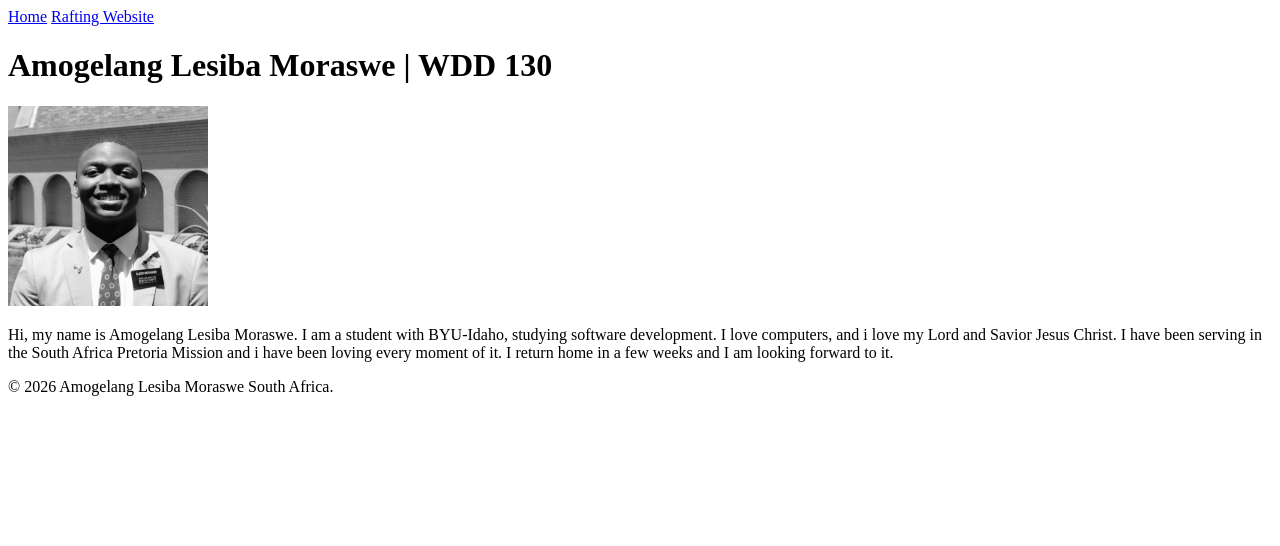
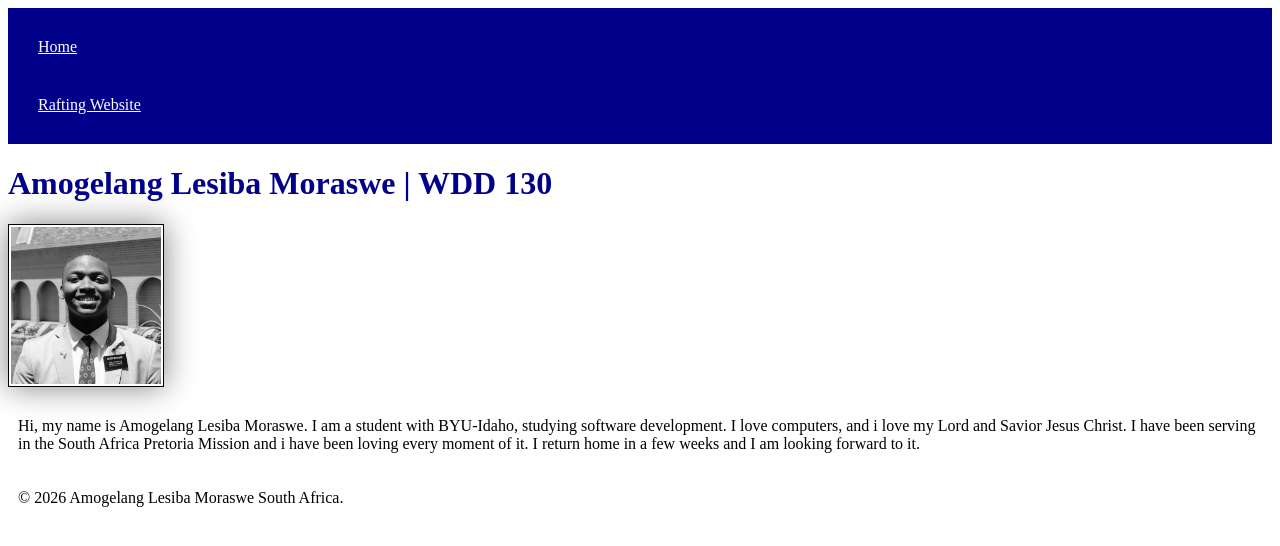
Before and after one commit to sal-mo13/wdd130, a plain HTML site: page index.html in a window 1280 px wide. Drawn offline with Linux system fonts and the light colour scheme.

Commit message:
Changes made to the style sheet

```diff
--- a/index.html
+++ b/index.html
@@ -5,6 +5,7 @@
   <meta charset="UTF-8">
   <meta name="viewport" content="width=device-width, initial-scale=1.0">
   <title>Amogelang Lesiba Moraswe | WDD 130</title>
+  <link rel="Stylesheet" href="styles/styles.css">
 </head>
 
 <body>
@@ -23,4 +24,5 @@
     <p> &copy; 2026 Amogelang Lesiba Moraswe South Africa.</p>
   </footer>
 </body>
+
 </html>
--- a/styles/styles.css
+++ b/styles/styles.css
@@ -0,0 +1,26 @@
+nav {
+    background-color: darkblue;
+    padding: 10px;
+}
+
+nav a {
+    color: white;
+    display: block;
+    padding: 20px;
+}
+
+h1 {
+    color: darkblue;
+}
+
+img {
+    width: 150px;
+    height: auto;
+    border: 1px solid black;
+    padding: 2px;
+    box-shadow: 0 0 30px gray;
+}
+
+p {
+    padding: 10px;
+}
```
Lines whose indentation alone changed are shown as unchanged.
